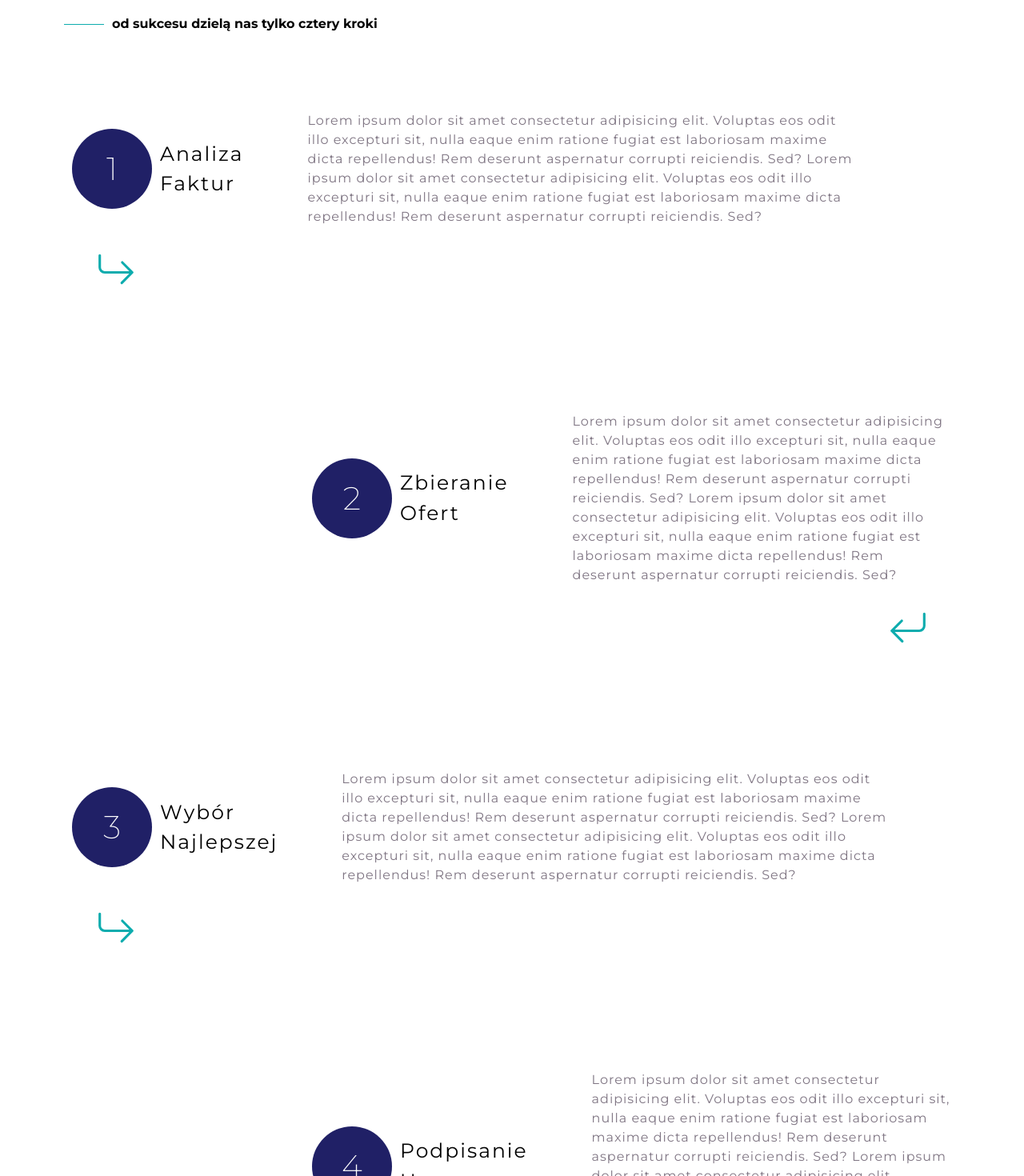
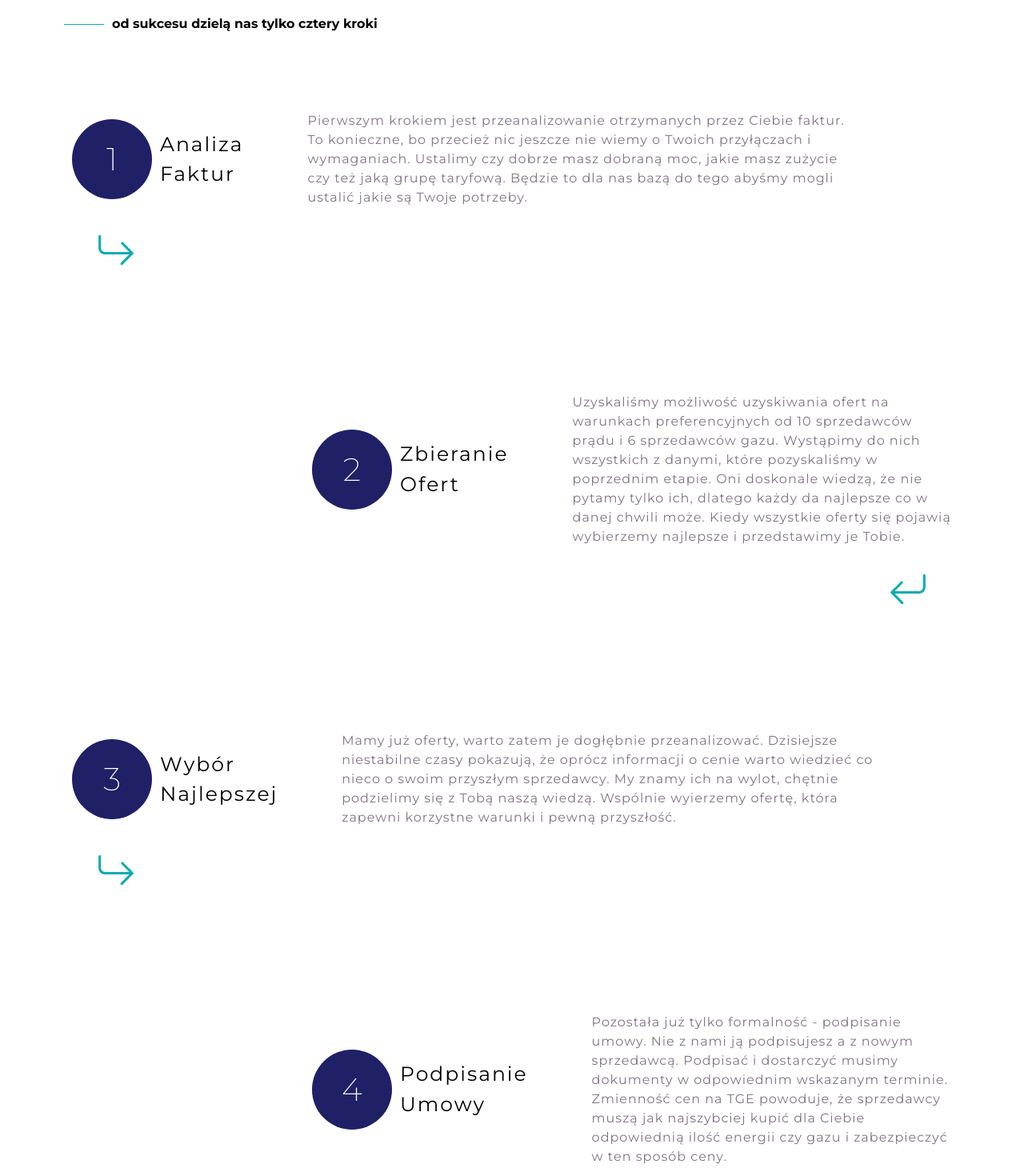
Before and after one commit to krukaleksander/ortk, a React (Create React App) app: page /gaz in a window 1280 px wide. Shown: the part 1000-2470 px from the top of the page at 80% size. Built offline with nearby package versions, Linux system fonts and the light colour scheme.

Commit message:
change text lorem ipsum

```diff
--- a/public/index.html
+++ b/public/index.html
@@ -6,8 +6,16 @@
     <meta name="viewport" content="width=device-width, initial-scale=1" />
     <meta name="theme-color" content="#000000" />
     <meta
-      name="Obniż swoje rachunki za prąd i gaz, zabezpiecz się przed przyszłymi podwyżkami"
-      content="Fachowe doradztwo w zakresie obniżania rachunków za prąd i gaz"
+      name="description"
+      content="Fachowe doradztwo w zakresie obniżania rachunków za prąd i gaz w firmach."
+    />
+    <meta
+      name="keywords"
+      content="rachunki za prąd, rachunki za gaz, prąd, gaz, tańszy prąd, tańszy gaz"
+    />
+    <meta
+      name="application-name"
+      content="Obniż rachunki za prąd i gaz"
     />
     <link rel="apple-touch-icon" href="%PUBLIC_URL%/apple-touch-icon.png" />
     <link rel="icon" type="image/png" sizes="32x32" href="%PUBLIC_URL%/favicon-32x32.png">
--- a/src/components/LetsStart.js
+++ b/src/components/LetsStart.js
@@ -30,13 +30,11 @@ const LetsStart = ({ title }) => {
               </div>
             </div>
             <p className="par">
-              Lorem ipsum dolor sit amet consectetur adipisicing elit. Voluptas
-              eos odit illo excepturi sit, nulla eaque enim ratione fugiat est
-              laboriosam maxime dicta repellendus! Rem deserunt aspernatur
-              corrupti reiciendis. Sed? Lorem ipsum dolor sit amet consectetur
-              adipisicing elit. Voluptas eos odit illo excepturi sit, nulla
-              eaque enim ratione fugiat est laboriosam maxime dicta repellendus!
-              Rem deserunt aspernatur corrupti reiciendis. Sed?
+              Pierwszym krokiem jest przeanalizowanie otrzymanych przez Ciebie
+              faktur. To konieczne, bo przecież nic jeszcze nie wiemy o Twoich
+              przyłączach i wymaganiach. Ustalimy czy dobrze masz dobraną moc,
+              jakie masz zużycie czy też jaką grupę taryfową. Będzie to dla nas
+              bazą do tego abyśmy mogli ustalić jakie są Twoje potrzeby.
             </p>
           </div>
           <div className="step-arrow step-arrow--right">
@@ -53,13 +51,12 @@ const LetsStart = ({ title }) => {
               </div>
             </div>
             <p className="par">
-              Lorem ipsum dolor sit amet consectetur adipisicing elit. Voluptas
-              eos odit illo excepturi sit, nulla eaque enim ratione fugiat est
-              laboriosam maxime dicta repellendus! Rem deserunt aspernatur
-              corrupti reiciendis. Sed? Lorem ipsum dolor sit amet consectetur
-              adipisicing elit. Voluptas eos odit illo excepturi sit, nulla
-              eaque enim ratione fugiat est laboriosam maxime dicta repellendus!
-              Rem deserunt aspernatur corrupti reiciendis. Sed?
+              Uzyskaliśmy możliwość uzyskiwania ofert na warunkach
+              preferencyjnych od 10 sprzedawców prądu i 6 sprzedawców gazu.
+              Wystąpimy do nich wszystkich z danymi, które pozyskaliśmy w
+              poprzednim etapie. Oni doskonale wiedzą, że nie pytamy tylko ich,
+              dlatego każdy da najlepsze co w danej chwili może. Kiedy wszystkie
+              oferty się pojawią wybierzemy najlepsze i przedstawimy je Tobie.
             </p>
           </div>
           <div className="step-arrow step-arrow--left">
@@ -76,13 +73,12 @@ const LetsStart = ({ title }) => {
               </div>
             </div>
             <p className="par">
-              Lorem ipsum dolor sit amet consectetur adipisicing elit. Voluptas
-              eos odit illo excepturi sit, nulla eaque enim ratione fugiat est
-              laboriosam maxime dicta repellendus! Rem deserunt aspernatur
-              corrupti reiciendis. Sed? Lorem ipsum dolor sit amet consectetur
-              adipisicing elit. Voluptas eos odit illo excepturi sit, nulla
-              eaque enim ratione fugiat est laboriosam maxime dicta repellendus!
-              Rem deserunt aspernatur corrupti reiciendis. Sed?
+              Mamy już oferty, warto zatem je dogłębnie przeanalizować.
+              Dzisiejsze niestabilne czasy pokazują, że oprócz informacji o
+              cenie warto wiedzieć co nieco o swoim przyszłym sprzedawcy. My
+              znamy ich na wylot, chętnie podzielimy się z Tobą naszą wiedzą.
+              Wspólnie wyierzemy ofertę, która zapewni korzystne warunki i pewną
+              przyszłość.
             </p>
           </div>
           <div className="step-arrow step-arrow--right">
@@ -99,13 +95,12 @@ const LetsStart = ({ title }) => {
               </div>
             </div>
             <p className="par">
-              Lorem ipsum dolor sit amet consectetur adipisicing elit. Voluptas
-              eos odit illo excepturi sit, nulla eaque enim ratione fugiat est
-              laboriosam maxime dicta repellendus! Rem deserunt aspernatur
-              corrupti reiciendis. Sed? Lorem ipsum dolor sit amet consectetur
-              adipisicing elit. Voluptas eos odit illo excepturi sit, nulla
-              eaque enim ratione fugiat est laboriosam maxime dicta repellendus!
-              Rem deserunt aspernatur corrupti reiciendis. Sed?
+              Pozostała już tylko formalność - podpisanie umowy. Nie z nami ją
+              podpisujesz a z nowym sprzedawcą. Podpisać i dostarczyć musimy
+              dokumenty w odpowiednim wskazanym terminie. Zmienność cen na TGE
+              powoduje, że sprzedawcy muszą jak najszybciej kupić dla Ciebie
+              odpowiednią ilość energii czy gazu i zabezpieczyć w ten sposób
+              ceny.
             </p>
           </div>
         </div>
--- a/src/components/Whyus.js
+++ b/src/components/Whyus.js
@@ -7,24 +7,25 @@ const Whyus = () => {
       <h1>Dlaczego właśnie my?</h1>
       <div className="why-us__container">
         <div className="why-us__card">
-          <h2>Lorem impsum</h2>
+          <h2>Doświadczenie</h2>
           <p>
-            Lorem ipsum dolor, sit amet consectetur adipisicing elit. Eaque
-            optio possimus qui consequatur, dolor quasi quisquam debitis.
+            Doskonale wiemy, że nie wszystkiego da się nauczyć z książek czy
+            szkoleń. Pewnych rzeczy trzeba po prostu doświadczyć.
           </p>
         </div>
         <div className="why-us__card why-us__card--under">
-          <h2>Lorem impsum</h2>
+          <h2>Wiele umów</h2>
           <p>
-            Lorem ipsum dolor, sit amet consectetur adipisicing elit. Eaque
-            optio possimus qui consequatur, dolor quasi quisquam debitis.
+            Kierujemy do różnych sprzedawców wielu klientów. Firmy energetyczne
+            mają świadomość, że dając dobrą ofertę zyskają dużo klientów.
           </p>
         </div>
         <div className="why-us__card">
-          <h2>Lorem impsum</h2>
+          <h2>Kontakty</h2>
           <p>
-            Lorem ipsum dolor, sit amet consectetur adipisicing elit. Eaque
-            optio possimus qui consequatur, dolor quasi quisquam debitis.
+            10 lat w branży energetycznej spowodowało, że mamy masę serdecznych
+            znajomych u różnych sprzedawców czy dystrybuorów. To naprawdę
+            pomaga.
           </p>
         </div>
       </div>
```
